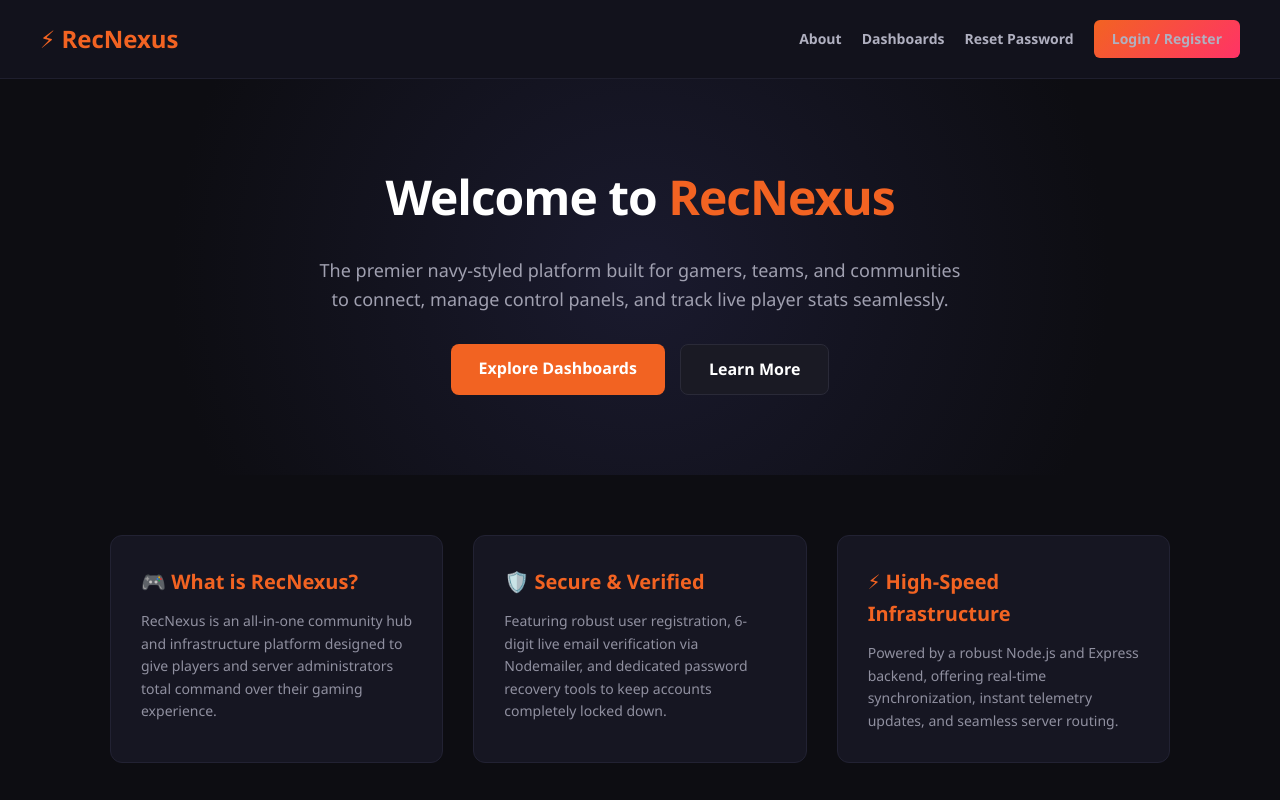
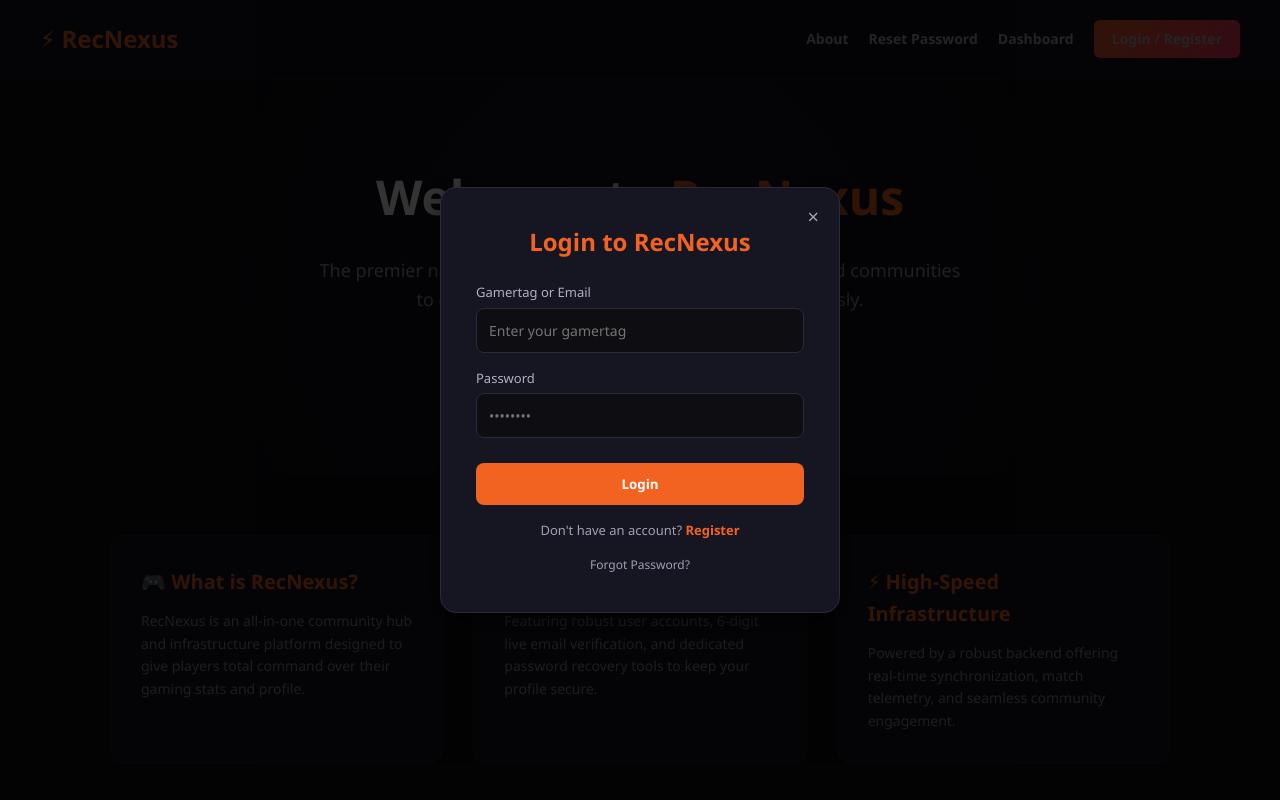
Before and after one commit to AbbiePotterOfficial2009/recnexus, a website: page index.html in a window 1280 px wide. Both pictures are taken after a click on the link "Login / Register". Shown: the top 800 px of the page. Drawn offline with Linux system fonts and the light colour scheme.

Commit message:
RECNEXUS: Removed support email placeholder, fixed navigation links and enabled interactive login/register modal

```diff
--- a/index.html
+++ b/index.html
@@ -7,19 +7,15 @@
     <style>
         * { box-sizing: border-box; margin: 0; padding: 0; font-family: 'Segoe UI', Tahoma, Geneva, Verdana, sans-serif; }
         body { background-color: #0d0d12; color: #ffffff; line-height: 1.6; }
-
-        /* Navigation Bar */
         header { background: #12121c; border-bottom: 1px solid #1f1f2e; padding: 20px 40px; display: flex; justify-content: space-between; align-items: center; position: sticky; top: 0; z-index: 1000; }
         .logo { font-size: 24px; font-weight: bold; color: #f26322; text-decoration: none; display: flex; align-items: center; gap: 10px; }
         .nav-links { display: flex; gap: 20px; align-items: center; }
-        .nav-links a { color: #b0b0c0; text-decoration: none; font-size: 14px; font-weight: 600; transition: color 0.2s; }
+        .nav-links a { color: #b0b0c0; text-decoration: none; font-size: 14px; font-weight: 600; transition: color 0.2s; cursor: pointer; }
         .nav-links a:hover { color: #f26322; }
         .btn-auth { background: linear-gradient(135deg, #f26322, #ff3366); color: white; padding: 8px 18px; border-radius: 6px; font-weight: bold; text-decoration: none; font-size: 14px; }
-        .btn-auth:hover { opacity: 0.9; }
 
-        /* Hero Section */
         .hero { padding: 80px 20px; text-align: center; background: radial-gradient(circle at center, #1a1a2e 0%, #0d0d12 70%); }
-        .hero h1 { font-size: 48px; margin-bottom: 20px; color: #ffffff; letter-spacing: -1px; }
+        .hero h1 { font-size: 48px; margin-bottom: 20px; color: #ffffff; }
         .hero h1 span { color: #f26322; }
         .hero p { font-size: 18px; color: #a0a0b0; max-width: 650px; margin: 0 auto 30px auto; }
         .hero-btns { display: flex; justify-content: center; gap: 15px; }
@@ -27,96 +23,198 @@
         .btn-secondary { background: #1a1a24; color: #fff; border: 1px solid #2a2a38; padding: 12px 28px; border-radius: 8px; font-weight: bold; text-decoration: none; }
         .btn-secondary:hover { border-color: #f26322; }
 
-        /* Information / About Section */
         .about-section { max-width: 1100px; margin: 60px auto; padding: 0 20px; display: grid; grid-template-columns: repeat(auto-fit, minmax(300px, 1fr)); gap: 30px; }
-        .card { background: #161622; border: 1px solid #222233; border-radius: 12px; padding: 30px; transition: transform 0.2s, border-color 0.2s; }
-        .card:hover { transform: translateY(-5px); border-color: #f26322; }
+        .card { background: #161622; border: 1px solid #222233; border-radius: 12px; padding: 30px; }
         .card h3 { color: #f26322; margin-bottom: 12px; font-size: 20px; }
         .card p { color: #9090a0; font-size: 14px; }
 
-        /* Dashboard Preview Panels */
-        .dashboards-preview { max-width: 1100px; margin: 80px auto; padding: 0 20px; }
-        .section-title { text-align: center; font-size: 32px; margin-bottom: 40px; color: #fff; }
-        .panel-grid { display: grid; grid-template-columns: 1fr 1fr; gap: 30px; }
-        @media(max-width: 768px) { .panel-grid { grid-template-columns: 1fr; } }
+        /* Login / Register Modal Overlay */
+        .modal-overlay { display: none; position: fixed; top: 0; left: 0; width: 100%; height: 100%; background: rgba(0,0,0,0.8); z-index: 2000; justify-content: center; align-items: center; }
+        .modal-card { background: #161622; border: 1px solid #2a2a38; padding: 35px; border-radius: 16px; width: 100%; max-width: 400px; position: relative; box-shadow: 0 10px 30px rgba(0,0,0,0.5); }
+        .modal-card h2 { color: #f26322; margin-bottom: 20px; text-align: center; }
+        .input-group { margin-bottom: 15px; }
+        .input-group label { display: block; font-size: 13px; color: #b0b0c0; margin-bottom: 5px; }
+        .input-group input { width: 100%; padding: 12px; background: #0d0d12; border: 1px solid #2a2a38; border-radius: 8px; color: #fff; font-size: 14px; }
+        .input-group input:focus { border-color: #f26322; outline: none; }
+        .modal-btn { width: 100%; padding: 12px; background: #f26322; border: none; border-radius: 8px; color: white; font-weight: bold; cursor: pointer; margin-top: 10px; }
+        .modal-btn:hover { opacity: 0.9; }
+        .close-modal { position: absolute; top: 15px; right: 20px; color: #a0a0b0; font-size: 20px; cursor: pointer; background: none; border: none; }
+        .close-modal:hover { color: #fff; }
+        .switch-mode { text-align: center; margin-top: 15px; font-size: 13px; color: #a0a0b0; }
+        .switch-mode a { color: #f26322; text-decoration: none; cursor: pointer; font-weight: bold; }
+        .msg { margin-top: 10px; text-align: center; font-size: 13px; }
+        .success { color: #2ecc71; }
+        .error { color: #e74c3c; }
 
-        .panel-card { background: #12121c; border: 2px solid #1f1f33; border-radius: 16px; padding: 35px; position: relative; overflow: hidden; }
-        .panel-card::before { content: ''; position: absolute; top: 0; left: 0; width: 100%; height: 4px; background: linear-gradient(90deg, #f26322, #ff3366); }
-        .panel-card h3 { font-size: 24px; margin-bottom: 10px; color: #fff; }
-        .panel-card p { color: #a0a0b0; font-size: 14px; margin-bottom: 20px; }
-        .panel-link { color: #f26322; text-decoration: none; font-weight: bold; display: inline-flex; align-items: center; gap: 5px; }
-        .panel-link:hover { text-decoration: underline; }
-
-        /* Footer */
         footer { text-align: center; padding: 40px; background: #08080c; color: #606070; font-size: 13px; border-top: 1px solid #161622; margin-top: 80px; }
         footer a { color: #f26322; text-decoration: none; }
     </style>
 </head>
 <body>
-
-    <!-- Navigation -->
     <header>
         <a href="/" class="logo">⚡ RecNexus</a>
         <div class="nav-links">
             <a href="#about">About</a>
-            <a href="#dashboards">Dashboards</a>
             <a href="/forgot-password.html">Reset Password</a>
-            <a href="#" class="btn-auth">Login / Register</a>
+            <a href="/dashboard.html">Dashboard</a>
+            <a onclick="openAuthModal('login')" class="btn-auth">Login / Register</a>
         </div>
     </header>
 
-    <!-- Hero Section -->
     <section class="hero">
         <h1>Welcome to <span>RecNexus</span></h1>
-        <p>The premier navy-styled platform built for gamers, teams, and communities to connect, manage control panels, and track live player stats seamlessly.</p>
+        <p>The premier navy-styled platform built for gamers, teams, and communities to connect, track telemetry, and compete seamlessly.</p>
         <div class="hero-btns">
-            <a href="#dashboards" class="btn-primary">Explore Dashboards</a>
+            <a onclick="openAuthModal('login')" class="btn-primary">Get Started</a>
             <a href="#about" class="btn-secondary">Learn More</a>
         </div>
     </section>
 
-    <!-- About / What is RecNexus -->
     <section id="about" class="about-section">
         <div class="card">
             <h3>🎮 What is RecNexus?</h3>
-            <p>RecNexus is an all-in-one community hub and infrastructure platform designed to give players and server administrators total command over their gaming experience.</p>
+            <p>RecNexus is an all-in-one community hub and infrastructure platform designed to give players total command over their gaming stats and profile.</p>
         </div>
         <div class="card">
             <h3>🛡️ Secure & Verified</h3>
-            <p>Featuring robust user registration, 6-digit live email verification via Nodemailer, and dedicated password recovery tools to keep accounts completely locked down.</p>
+            <p>Featuring robust user accounts, 6-digit live email verification, and dedicated password recovery tools to keep your profile secure.</p>
         </div>
         <div class="card">
             <h3>⚡ High-Speed Infrastructure</h3>
-            <p>Powered by a robust Node.js and Express backend, offering real-time synchronization, instant telemetry updates, and seamless server routing.</p>
+            <p>Powered by a robust backend offering real-time synchronization, match telemetry, and seamless community engagement.</p>
         </div>
     </section>
 
-    <!-- Control Panel & Player Dashboard Previews -->
-    <section id="dashboards" class="dashboards-preview">
-        <h2 class="section-title">Command & Control Centers</h2>
-        <div class="panel-grid">
+    <!-- Auth Modal -->
+    <div id="authModal" class="modal-overlay">
+        <div class="modal-card">
+            <button class="close-modal" onclick="closeAuthModal()">&times;</button>
+            <h2 id="modalTitle">Login to RecNexus</h2>
+            <form id="authForm" onsubmit="handleAuth(event)">
+                <div class="input-group" id="gamertagGroup">
+                    <label>Gamertag or Email</label>
+                    <input type="text" id="userInput" required placeholder="Enter your gamertag">
+                </div>
+                <div class="input-group" id="emailGroup" style="display:none;">
+                    <label>Email Address</label>
+                    <input type="email" id="emailInput" placeholder="your.email@example.com">
+                </div>
+                <div class="input-group">
+                    <label>Password</label>
+                    <input type="password" id="passInput" required placeholder="••••••••">
+                </div>
+                <button type="submit" class="modal-btn" id="modalSubmitBtn">Login</button>
+            </form>
+            <div id="authMsg" class="msg"></div>
+            <div class="switch-mode" id="switchText">
+                Don't have an account? <a onclick="toggleMode()">Register</a>
+            </div>
+            <div style="text-align: center; margin-top: 10px;">
+                <a href="/forgot-password.html" style="font-size: 12px; color: #a0a0b0; text-decoration: none;">Forgot Password?</a>
+            </div>
+        </div>
+    </div>
 
-            <!-- Control Panel Card -->
-            <div class="panel-card">
-                <h3>⚙️ Admin Control Panel</h3>
-                <p>Manage system health, monitor active node connections, handle user accounts, configure environment variables, and review real-time server diagnostics in a deep navy interface.</p>
-                <a href="#" class="panel-link">Launch Control Panel →</a>
-            </div>
-
-            <!-- Players Dashboard Card -->
-            <div class="panel-card">
-                <h3>🏆 Players Dashboard</h3>
-                <p>View your active gamertag profile, track match statistics, manage verification status, and connect directly with community events and team rosters.</p>
-                <a href="#" class="panel-link">Open Players Dashboard →</a>
-            </div>
-
-        </div>
-    </section>
-
-    <!-- Footer -->
     <footer>
         <p>&copy; 2026 RecNexus. All rights reserved. | <a href="/forgot-password.html">Account Recovery</a></p>
     </footer>
 
+    <script>
+        let isLoginMode = true;
+
+        function openAuthModal(mode) {
+            document.getElementById('authModal').style.display = 'flex';
+            if(mode === 'register') {
+                setRegisterMode();
+            } else {
+                setLoginMode();
+            }
+        }
+
+        function closeAuthModal() {
+            document.getElementById('authModal').style.display = 'none';
+            document.getElementById('authMsg').textContent = '';
+        }
+
+        function setLoginMode() {
+            isLoginMode = true;
+            document.getElementById('modalTitle').textContent = 'Login to RecNexus';
+            document.getElementById('emailGroup').style.display = 'none';
+            document.getElementById('userInput').placeholder = 'Enter your gamertag';
+            document.getElementById('modalSubmitBtn').textContent = 'Login';
+            document.getElementById('switchText').innerHTML = 'Don\'t have an account? <a onclick="toggleMode()">Register</a>';
+        }
+
+        function setRegisterMode() {
+            isLoginMode = false;
+            document.getElementById('modalTitle').textContent = 'Create RecNexus Account';
+            document.getElementById('emailGroup').style.display = 'block';
+            document.getElementById('userInput').placeholder = 'Choose a gamertag';
+            document.getElementById('modalSubmitBtn').textContent = 'Register & Send PIN';
+            document.getElementById('switchText').innerHTML = 'Already have an account? <a onclick="toggleMode()">Login</a>';
+        }
+
+        function toggleMode() {
+            if (isLoginMode) { setRegisterMode(); } else { setLoginMode(); }
+            document.getElementById('authMsg').textContent = '';
+        }
+
+        async function handleAuth(e) {
+            e.preventDefault();
+            const msgEl = document.getElementById('authMsg');
+            const pass = document.getElementById('passInput').value;
+            const btn = document.getElementById('modalSubmitBtn');
+
+            if (isLoginMode) {
+                const gamertag = document.getElementById('userInput').value.trim();
+                btn.disabled = true; btn.textContent = 'Logging in...';
+                try {
+                    const res = await fetch('/api/auth/login', {
+                        method: 'POST',
+                        headers: {'Content-Type': 'application/json'},
+                        body: JSON.stringify({ gamertag, password: pass })
+                    });
+                    const data = await res.json();
+                    if (data.success) {
+                        msgEl.textContent = "Success! Redirecting..."; msgEl.className = "msg success";
+                        setTimeout(() => window.location.href = data.redirectUrl, 800);
+                    } else {
+                        msgEl.textContent = data.message; msgEl.className = "msg error";
+                        btn.disabled = false; btn.textContent = 'Login';
+                    }
+                } catch(err) {
+                    msgEl.textContent = "Network error."; msgEl.className = "msg error";
+                    btn.disabled = false; btn.textContent = 'Login';
+                }
+            } else {
+                const gamertag = document.getElementById('userInput').value.trim();
+                const email = document.getElementById('emailInput').value.trim();
+                btn.disabled = true; btn.textContent = 'Registering...';
+                try {
+                    const res = await fetch('/api/auth/register', {
+                        method: 'POST',
+                        headers: {'Content-Type': 'application/json'},
+                        body: JSON.stringify({ gamertag, email, password: pass })
+                    });
+                    const data = await res.json();
+                    if (data.success) {
+                        msgEl.textContent = data.message; msgEl.className = "msg success";
+                        setTimeout(() => {
+                            // Switch to verification mode prompt
+                            alert("Account created! Please check your email for the 6-digit verification PIN, then log in.");
+                            setLoginMode();
+                            btn.disabled = false; btn.textContent = 'Login';
+                        }, 1500);
+                    } else {
+                        msgEl.textContent = data.message; msgEl.className = "msg error";
+                        btn.disabled = false; btn.textContent = 'Register & Send PIN';
+                    }
+                } catch(err) {
+                    msgEl.textContent = "Network error."; msgEl.className = "msg error";
+                    btn.disabled = false; btn.textContent = 'Register & Send PIN';
+                }
+            }
+        }
+    </script>
 </body>
 </html>
```
Also changed, not shown: forgot-password.html (+2 -2 lines).
